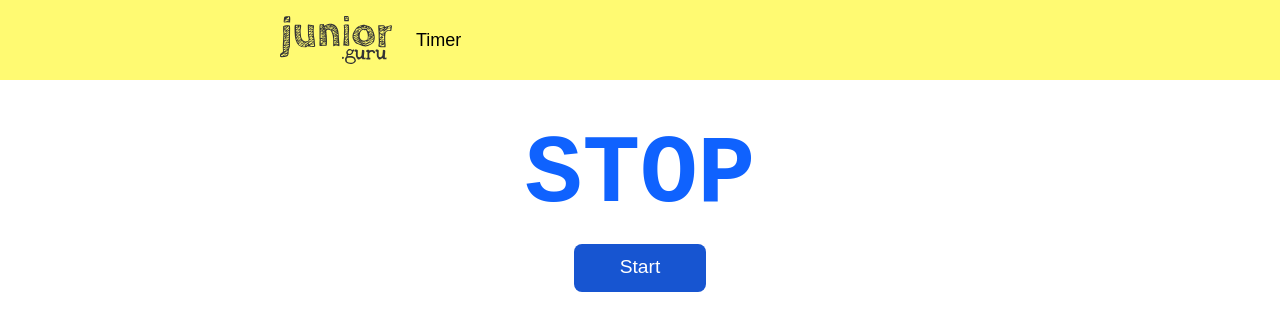
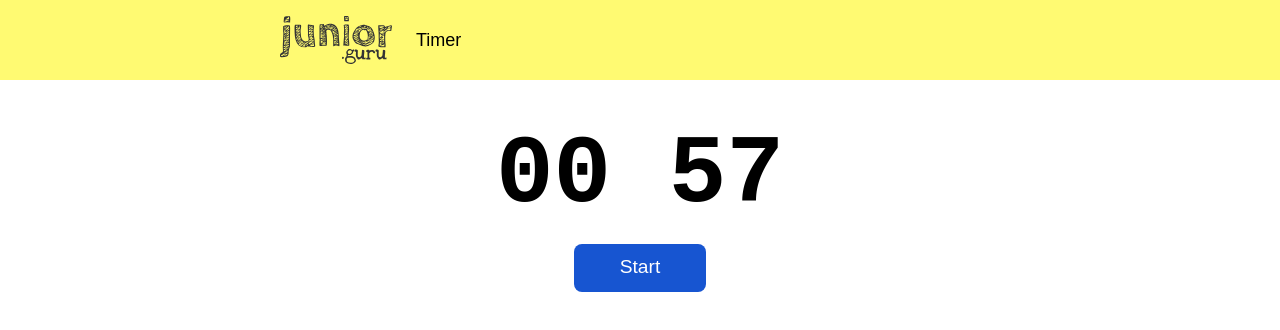
Before and after one commit to kodosa7/timer, a React (Vite) app: page / in a window 1280 px wide. Shown: the top 330 px of the page. Built offline with nearby package versions, Linux system fonts and the light colour scheme; a web font is replaced by a local one.

Commit message:
Fixed semicolon flashing problem and start time at half of second

```diff
--- a/src/components/Timer.jsx
+++ b/src/components/Timer.jsx
@@ -1,24 +1,24 @@
 import {useState, useEffect} from 'react';
 
 const Timer = () => {
-    const [minutes, setMinutes] = useState(0);
-    const [seconds, setSeconds] = useState(2);
-    const [semicolon, setSemicolon] = useState(' ');
+    const [minutes, setMinutes] = useState(1);
+    const [seconds, setSeconds] = useState(4.5);
+    const [semicolon, setSemicolon] = useState(':');
     const [isTimerRunning, setIsTimerRunning] = useState(true);
 
     useEffect( () => {
         const interval = setInterval( () => {
-                if (seconds > 0 ) {
+                if (seconds > 0) {
                     setSeconds(seconds - .5);
-                    if (semicolon === ':') {
+                    if (semicolon === ' ') {
+                        setSemicolon(':');
+                    } else {
                         setSemicolon(' ');
-                    } else {
-                        setSemicolon(':');
                     };
                 } else {
                     if (minutes === 0) {
                         clearInterval(interval);
-                        setSemicolon(':');
+                        // setSemicolon(':');
                         setIsTimerRunning(false);
 
                         // timer reached 0, now what... ???
@@ -29,7 +29,6 @@ const Timer = () => {
                         setSemicolon(':');
                     }
                 }
-
         }, 500);
 
         return () => clearInterval(interval);
```
